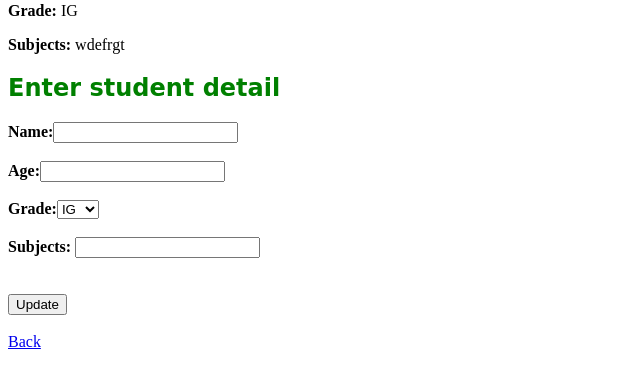
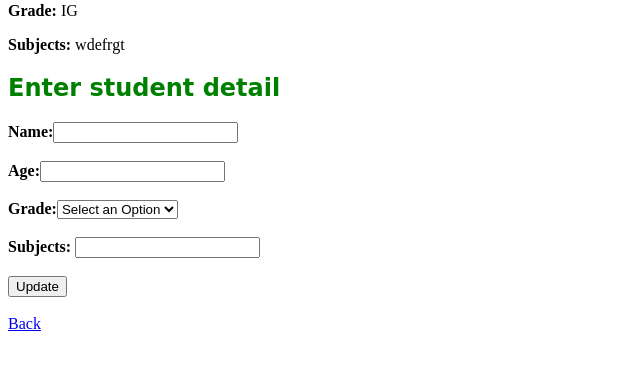
Before and after one commit to sanjanamathi18/student_management_web, a Flask app: page /update_student/1 in a window 1280 px wide. Shown: the part 168-556 px from the top of the page, without its empty margins (0-640 px from the left). Run offline with Flask 3, Linux system fonts and the light colour scheme; data comes from the database, SQL or seed files in the repository; both versions use the stored data as it was after the commit.

Commit message:
changed dropdown form

```diff
--- a/templates/add_student.html
+++ b/templates/add_student.html
@@ -18,7 +18,8 @@
       <strong>Age:</strong><input type="number" id="age" name="age" required />
       <br />
       <br />
-      <strong>Grade:</strong><select name="grade" id="grade">
+      <strong>Grade:</strong><select name="grade" id="grade" required>
+        <option value="">Select an Option</option>
         <option value="IG">IG</option>
         <option value="G">G</option>
         <option value="VG">VG</option>
--- a/templates/update_student.html
+++ b/templates/update_student.html
@@ -34,17 +34,18 @@
       <strong>Age:</strong><input type="number" id="age" name="age" required />
       <br />
       <br />
-      <strong>Grade:</strong><select name="grade" id="grade">
+      <strong>Grade:</strong><select name="grade" id="grade" required>
+        <option value="">Select an Option</option>
         <option value="IG">IG</option>
         <option value="G">G</option>
         <option value="VG">VG</option>
       </select>
       <br />
       <br />
-      <strong>Subjects:</strong> <input type="text" id="subjects" name="subjects" required /><br />
+      <strong>Subjects:</strong> <input type="text" id="subjects" name="subjects" required />
       <br />
       <br />
-      <button type="submit" onclick="return confirm('Student details updated successfully.')">Update</button>
+      <button type="submit">Update</button>
     </form>
   </body>
   <br />
```
Also changed, not shown: students.db.
